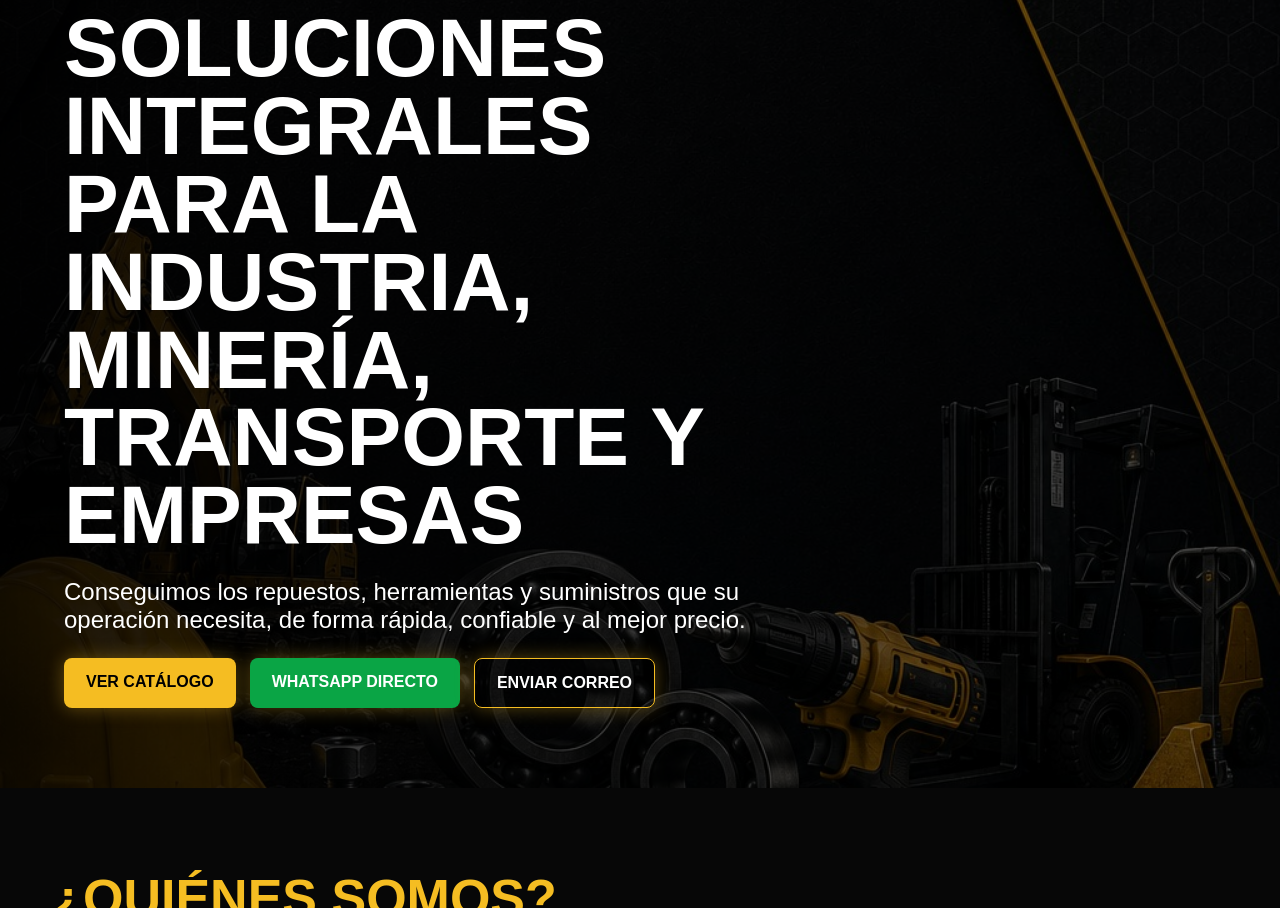
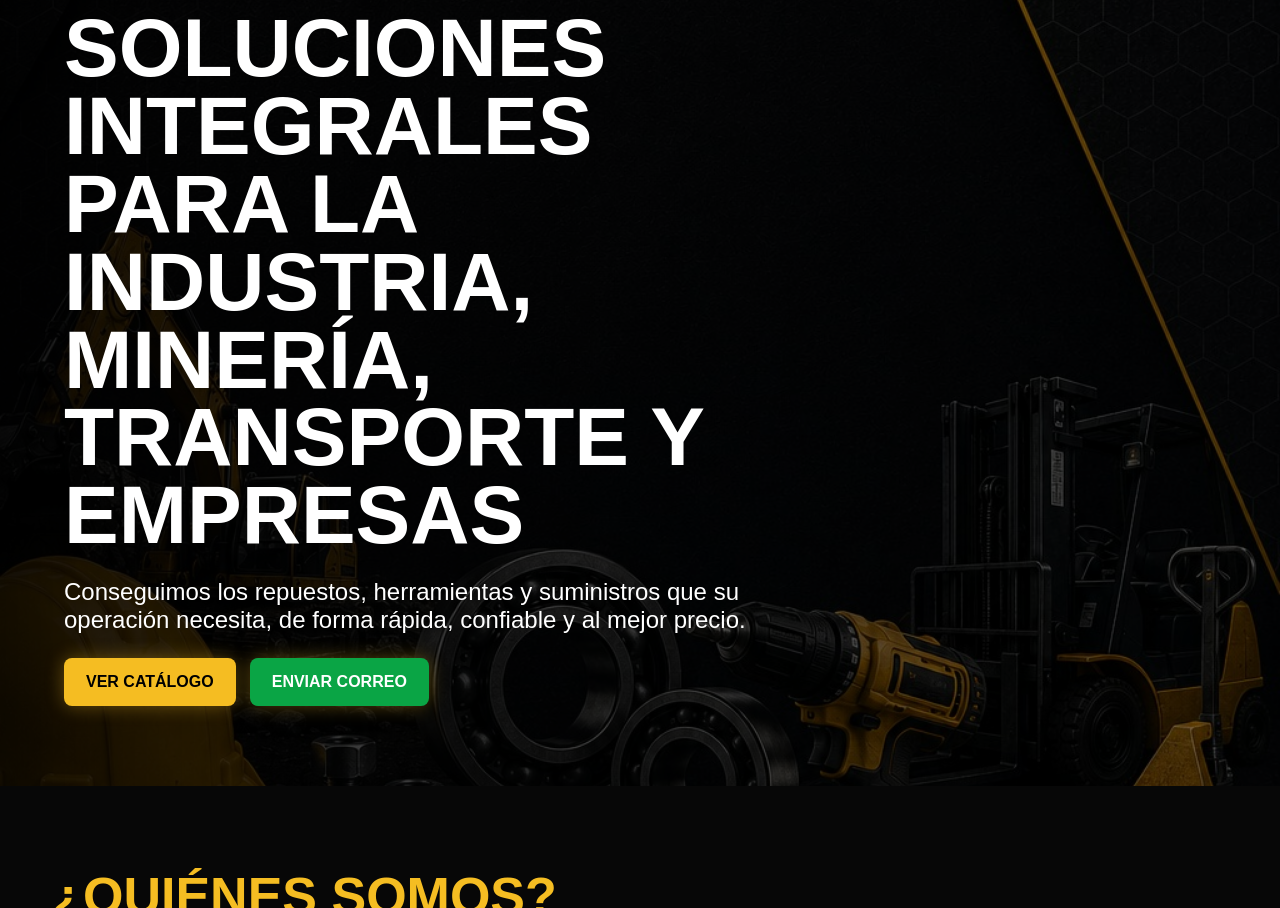
Before and after one commit to Stalyni/cbc-servicio-integral, a plain HTML site: page index.html in a window 1280 px wide. Shown: the part 237-1145 px from the top of the page. Drawn offline with Linux system fonts and the light colour scheme.

Commit message:
eliminacion de contato por wspp

```diff
--- a/index.html
+++ b/index.html
@@ -24,7 +24,6 @@
       <p>Conseguimos los repuestos, herramientas y suministros que su operación necesita, de forma rápida, confiable y al mejor precio.</p>
       <div class="actions">
         <a href="pages/catalogo.html">Ver catálogo</a>
-        <a href="https://wa.me/56922108234" target="_blank">WhatsApp directo</a>
         <a href="mailto:cbc.serviciointegral@gmail.com">Enviar correo</a>
       </div>
     </section>
```
